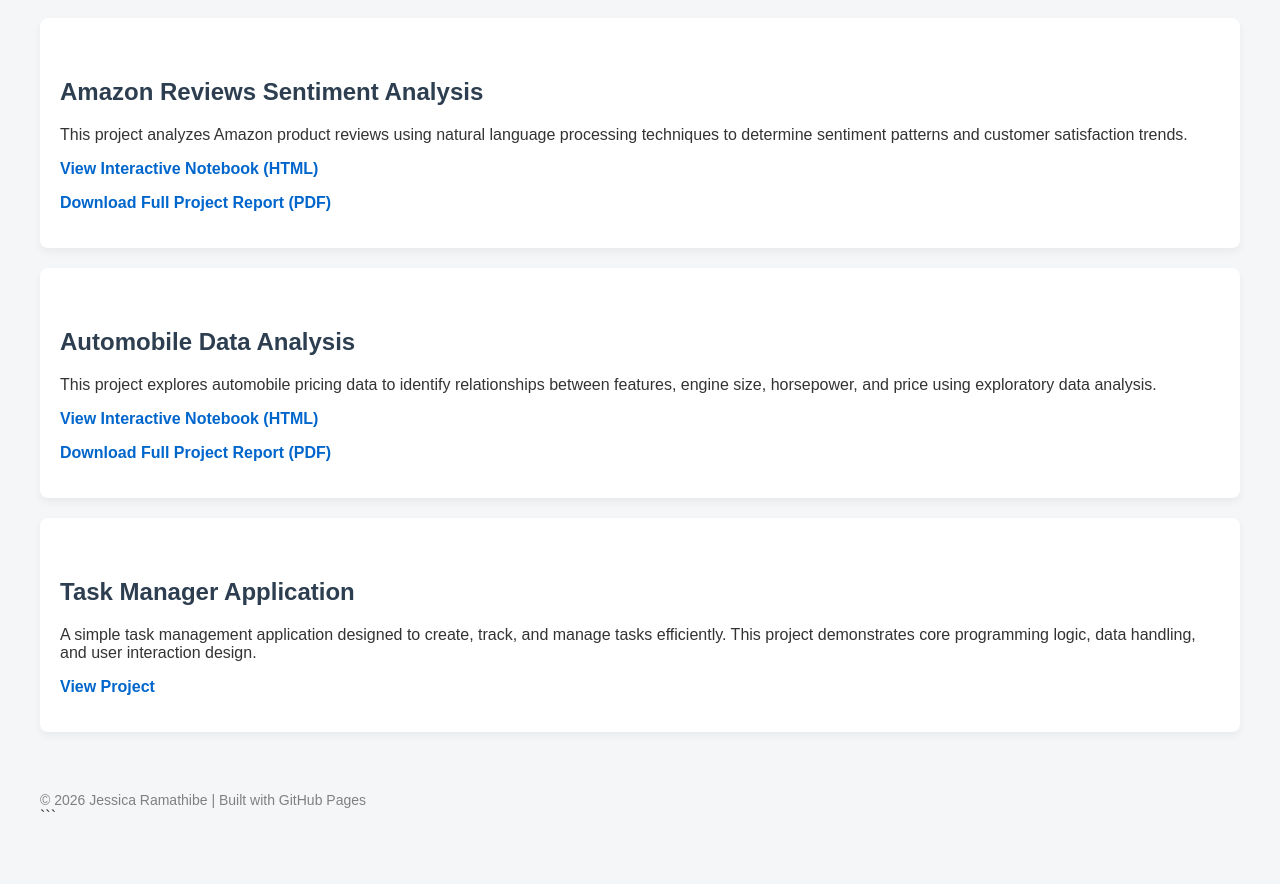
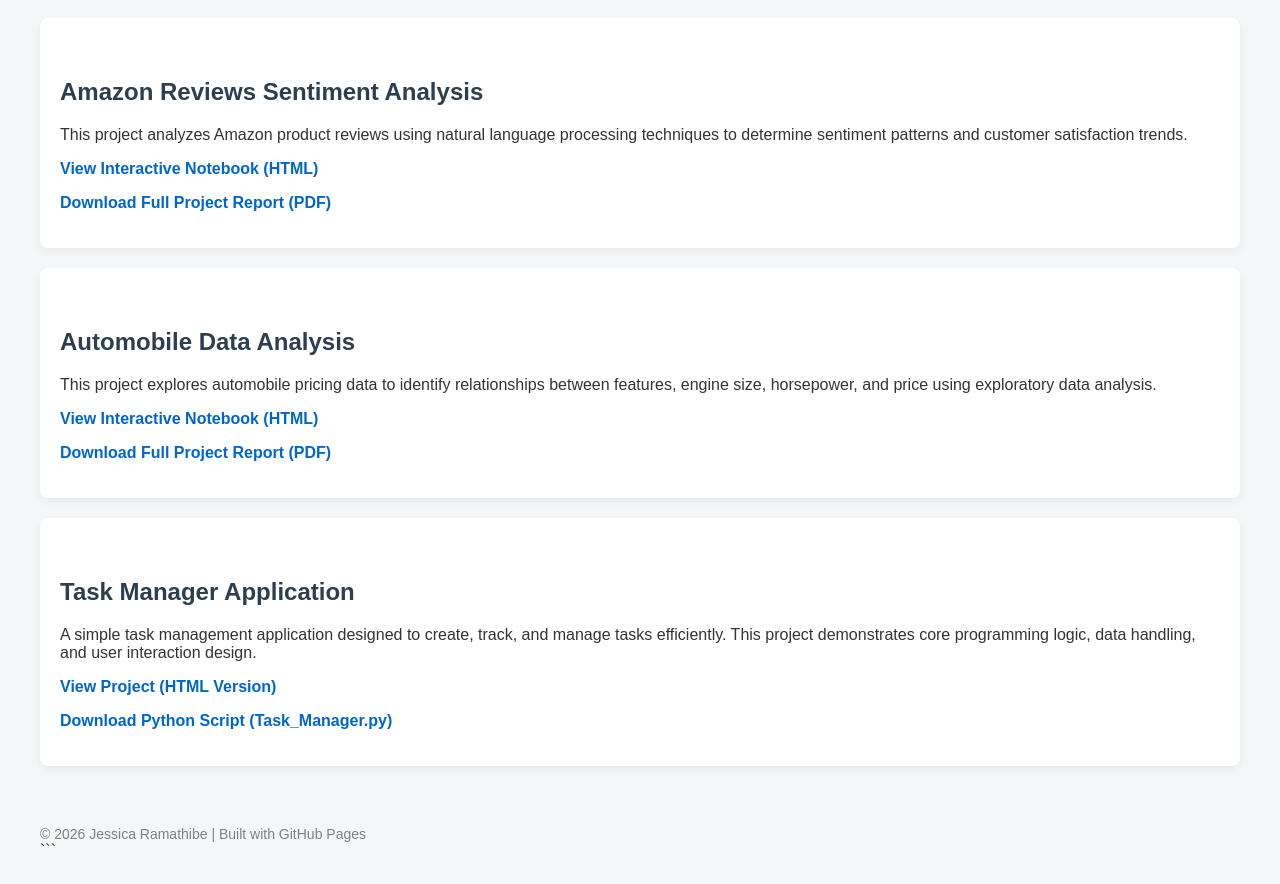
Before and after one commit to JessRamathibe/Capstones, a plain HTML site: page index.html in a window 1280 px wide. Shown: the part 158-1042 px from the top of the page. Drawn offline with Linux system fonts and the light colour scheme.

Commit message:
Update index.html

```diff
--- a/index.html
+++ b/index.html
@@ -108,7 +108,13 @@
 
     <p>
         <a href="Task_Manager.html" target="_blank">
-            View Project
+            View Project (HTML Version)
+        </a>
+    </p>
+
+    <p>
+        <a href="Task_Manager.py" target="_blank">
+            Download Python Script (Task_Manager.py)
         </a>
     </p>
 </div>
```
